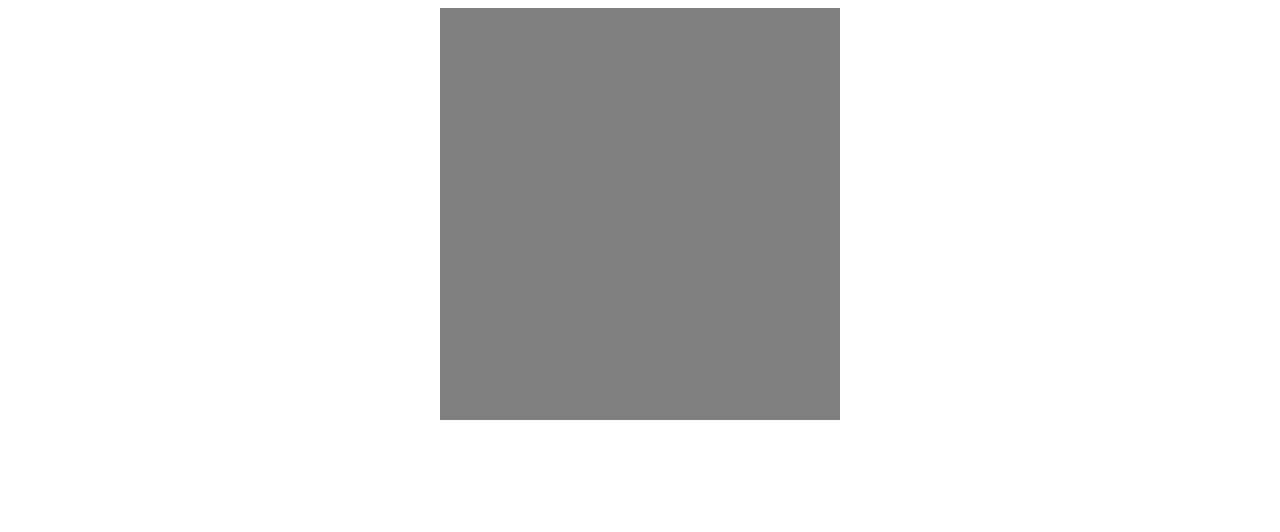
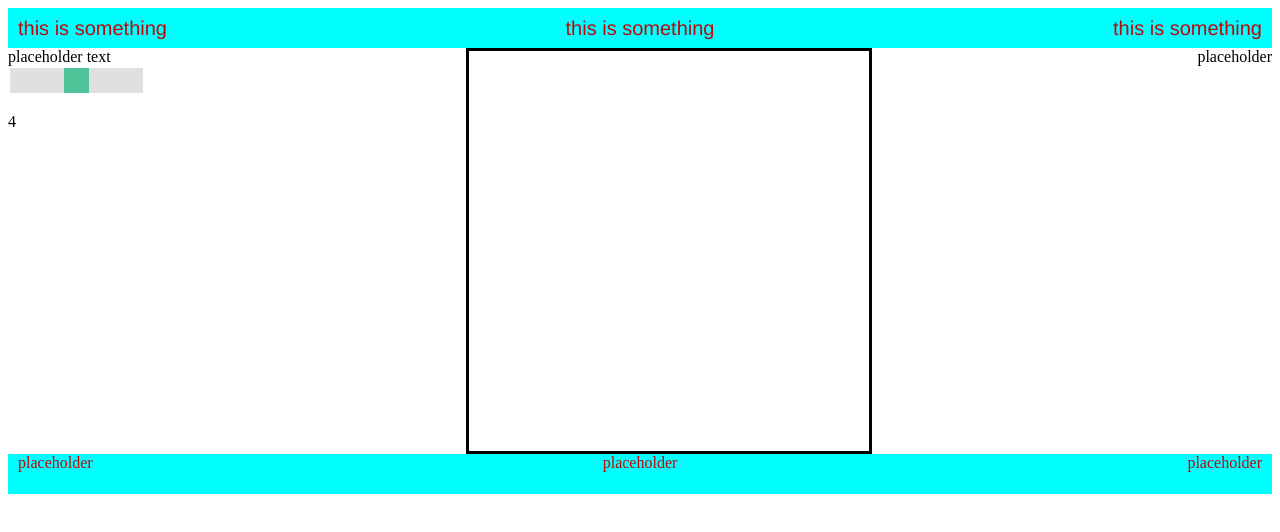
Before and after one commit to JQCruz/etchSketch, a plain HTML site: page index.html in a window 1280 px wide. Drawn offline with Linux system fonts and the light colour scheme.

Commit message:
Created working slider. Slider needs to reset grid on use though

```diff
--- a/index.html
+++ b/index.html
@@ -5,7 +5,43 @@
         <link rel="stylesheet" href="./style.css">
     </head>
 <body>
-    <div id="daddyFlexContainer">
+    <div id="biggerContainer" style="display: flex; flex-direction: column;">
+        <div class="header">
+            <div class="headerContent" id="firstBox">
+                this is something
+            </div>
+            <div class="headerContent" id="secondBox">
+                this is something
+            </div>
+            <div class="headerContent" id="thirdBox">
+                this is something
+            </div>
+        </div>
+        <div id="FlexContainer">
+            <div class="userInputBox">
+                <div class="userInput" id="resetBoard">
+                    placeholder text
+                </div>
+                <div class="userInput" id="sizeOption">
+                    <input type="range" min="1" max="7" value="4" step="1" class="slider" id="myRange">
+                    <p id="sizeText">Current Size: </p>
+                </div>
+            </div>
+            <div id="colorGrid">
+                placeholder
+            </div>
+        </div>
+        <div class="footer">
+            <div class="footerContent" id="fFirstBox">
+                placeholder
+            </div>
+            <div class="footerContent" id="fSecondBox">
+                placeholder
+            </div>
+            <div class="footerContent" id="fThirdBox">
+                placeholder
+            </div>
+        </div>
 
     </div>
     <script src="./script.js"></script>
--- a/script.js
+++ b/script.js
@@ -1,22 +1,15 @@
-/*
-Create 16 x 16 square divs using only javascript.
-createElement.
-Append child
 
-For loop, create a container div that holds 16 divs in a row
-
-container = create container div
-for(i<16, add 1 to i)
-
-make it so that the size of the child elments scale to fit grid
-
-*/
 let gameStart = false;
+let isMouseDown = false;
 let playerPosition = 0;
 currentColor = "black"
 // # of columns * size = 400px
 let numberOfColumns = 50;
 let columnSize = "8px"
+//return # of pixels based on board size
+const boardSizeDict = {
+    7: 8, 6: 10, 5: 20, 4: 40, 3: 80, 2: 100, 1: 400
+}
 
 function sixteenColumns(height){
     let newString = "";
@@ -27,13 +20,17 @@ function sixteenColumns(height){
 }
 
 
-const daddyFlexContainer = document.querySelector("#daddyFlexContainer");
+const FlexContainer = document.querySelector("#FlexContainer");
+const colorGrid = document.querySelector("#colorGrid");
 const container = document.createElement('div');
-container.setAttribute(
-    "style", `display: grid; background-color: blue; grid-template-columns: repeat(${numberOfColumns}, ${columnSize}); grid-template-rows: repeat(${numberOfColumns}, ${columnSize}); width: fit-content; margin: 0 auto;`,
-    )
-container.setAttribute("class", "gridContainer")
-daddyFlexContainer.appendChild(container);
+
+const createGridContainer = function(){
+    container.setAttribute(
+        "style", `display: grid; grid-template-columns: repeat(${numberOfColumns}, ${columnSize}); grid-template-rows: repeat(${numberOfColumns}, ${columnSize}); width: fit-content; margin: 0 auto;`,
+        )
+    container.setAttribute("class", "gridContainer")
+    FlexContainer.insertBefore(container, colorGrid);
+    }
 // creating 16 * 16 child elements
 
 
@@ -41,46 +38,15 @@ function createChildren(container){
     for(let i = 1; i <= (numberOfColumns * numberOfColumns); i++){
         let gridChild = document.createElement("div");
         gridChild.setAttribute("class", `box b${i}`);
-        gridChild.setAttribute("style", "background-color: grey; text-align: center; padding: 10px 0px;");
         //create an attribute value so that we don't have to use innerText.
         gridChild.setAttribute("value", `${i}`);
         container.appendChild(gridChild);
     }
 }
-//change gamestart to true
-//select a starting position for the player
-
 const theClick = function (e){
-    playerPosition = parseInt(e.currentTarget.getAttribute("value"), 10);
-    const smallBoxes = document.querySelectorAll(".box");
-    for(let box of smallBoxes){
-        box.setAttribute("style", "background-color: grey;")
-    }
-    if(playerPosition == 69){
-        const gridContainer = document.querySelector(".gridContainer");
-        alert("The lord will save your soul");
-        gridContainer.style.backgroundImage = "url('./images/1.jpg')";
-        currentColor = "transparent"
-    }
-
-    e.currentTarget.setAttribute(`style`, `background-color: ${currentColor};`);
-    gameStart = true;
-}
-
-//change box class to remove hover
-const changeBoxClass = function (){
-    const boxes = document.querySelectorAll(".box");
-    for(let box of boxes){
-        box.setAttribute("class", `boxClicked b${parseInt(box.getAttribute("value"), 10)}`);
-    }
-}
-
-const checkGameStart = function(){
-    if(gameStart === true){
-        children = document.querySelectorAll(".box");
-        for(let child of children){
-            child.removeEventListener("click", theClick);
-        }
+    if(isMouseDown === true){
+        playerPosition = parseInt(e.currentTarget.getAttribute("value"), 10);
+        e.currentTarget.setAttribute(`style`, `background-color: ${currentColor};`);
     }
 }
 
@@ -116,21 +82,56 @@ const playerMoveRight = function (e){
         }
 }
 
+const whenMouseDown = function (){
+    isMouseDown = true;
+    return isMouseDown;
+}
+
+const whenMouseUp = function(){
+    isMouseDown = false;
+    return isMouseDown;
+}
+
+const slider = document.querySelector("#myRange");
+const sliderText = document.querySelector("#sizeText");
+
+const changeBoardSize = function(){
+    let sliderValue = parseInt(slider.value);
+    columnSize = `${boardSizeDict[sliderValue]}px`;
+    numberOfColumns = 400/boardSizeDict[sliderValue];
+}
+
+const showBoardSize = function (){
+    sliderText.textContent = slider.value;
+}
+
+slider.addEventListener("input", showBoardSize);
+slider.addEventListener("input", () => container.remove())
+slider.addEventListener("input", changeBoardSize);
+slider.addEventListener("input", createGridContainer)
+slider.addEventListener("input", createChildren(container));
+slider.addEventListener("input", addClickEvents);
+
 
 //add click event listeners to all .box
 function addClickEvents(){
     children = document.querySelectorAll(".box");
     for(let child of children){
-        child.addEventListener("click", theClick);
-        child.addEventListener("click", checkGameStart);
-        child.addEventListener("click", changeBoxClass);
+        child.addEventListener("mouseover", theClick);
+        child.addEventListener("mousedown", whenMouseDown);
+        child.addEventListener("mouseup", whenMouseUp);
     }
     window.addEventListener("keydown", playerMoveDown);
     window.addEventListener("keydown", playerMoveLeft);
     window.addEventListener("keydown", playerMoveRight);
     window.addEventListener("keydown", playerMoveUp);
+    window.addEventListener("mousedown", whenMouseDown);
+    window.addEventListener("mouseup", whenMouseUp);
 }
 
+changeBoardSize();
+showBoardSize();
+createGridContainer();
 createChildren(container);
 addClickEvents();
 
--- a/style.css
+++ b/style.css
@@ -1,20 +1,71 @@
-#daddyFlexContainer{
+#FlexContainer{
+    display: flex;
+    flex-direction: row;
+}
+
+#userInputBox{
     display: flex;
     flex-direction: column;
 }
 
-.box:hover{
-    border-color: rgb(230, 60, 187);
-    border-width: 1px;
-    border-style: solid;
-    scale: 1.1;
+.header,
+.footer{
+    display: flex;
+    background-color: aqua;
+    height: 40px;
+    justify-content: space-between;
+    padding: 0 10px;
+    color: rgb(187, 8, 8);
+
 }
 
 .gridContainer{
-    width: 500px;
+    border-color: black;
+    border-style: solid;
+}
+
+.headerContent{
+    margin: auto 0px;
+    font-size: 20px;
+    font-family: 'Franklin Gothic Medium', 'Arial Narrow', Arial, sans-serif;
 }
 
 .box{
-    width: auto;
-    height: auto;
+    background-color: white;
 }
+
+.box:hover{
+    background-color: black;
+}
+
+.userInput{
+    width: 100%;
+}
+
+.slider {
+    -webkit-appearance: none;  /* Override default CSS styles */
+    appearance: none;
+    width: 100%; /* Full-width */
+    height: 25px; /* Specified height */
+    background: #d3d3d3; /* Grey background */
+    outline: none; /* Remove outline */
+    opacity: 0.7; /* Set transparency (for mouse-over effects on hover) */
+    -webkit-transition: .2s; /* 0.2 seconds transition on hover */
+    transition: opacity .2s;
+  }
+
+  .slider::-webkit-slider-thumb {
+    -webkit-appearance: none; /* Override default look */
+    appearance: none;
+    width: 25px; /* Set a specific slider handle width */
+    height: 25px; /* Slider handle height */
+    background: #04AA6D; /* Green background */
+    cursor: pointer; /* Cursor on hover */
+  }
+
+  .slider::-moz-range-thumb {
+    width: 25px; /* Set a specific slider handle width */
+    height: 25px; /* Slider handle height */
+    background: #04AA6D; /* Green background */
+    cursor: pointer; /* Cursor on hover */
+  }
```
